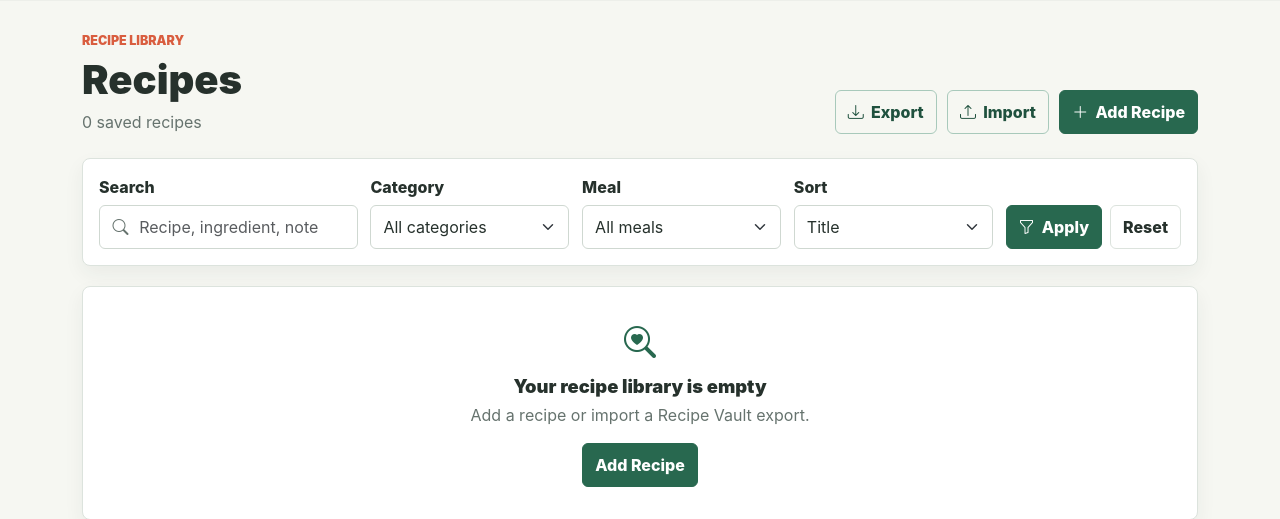
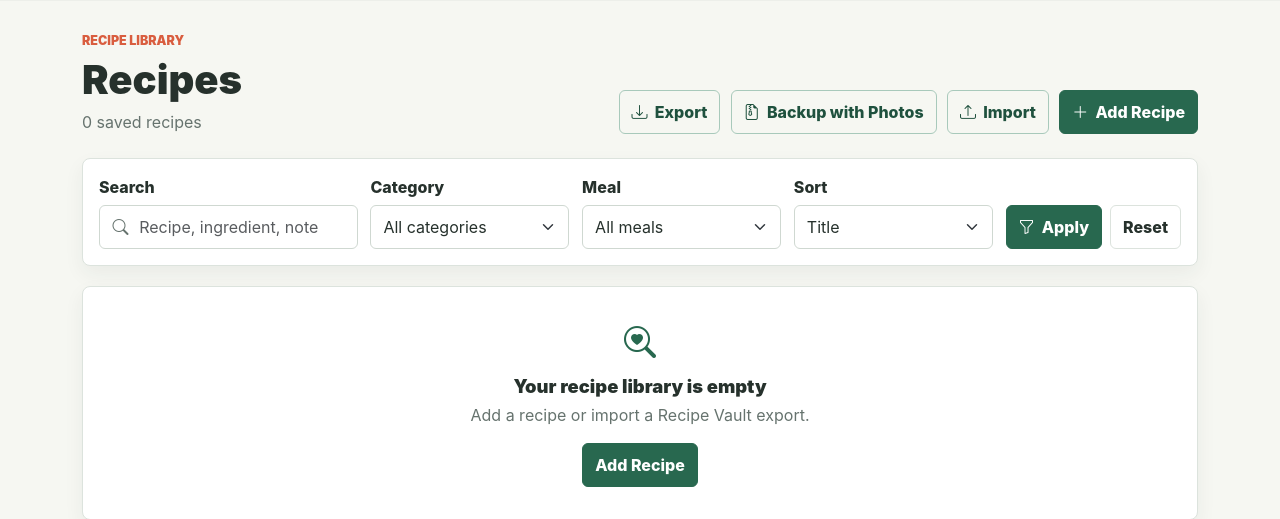
Before and after one commit to acom64/recipe-vault, a Flask app: page /recipes in a window 1280 px wide. Shown: the part 72-591 px from the top of the page. Run offline with Flask 3, Linux system fonts and the light colour scheme; a user stored in the database is signed in; data that the repository does not hold is empty.

Commit message:
filters updated and added photos to export

```diff
--- a/app/routes.py
+++ b/app/routes.py
@@ -1,9 +1,11 @@
 import os
 import re
+import zipfile
 from collections import OrderedDict
+from io import BytesIO
 from uuid import uuid4
 
-from flask import Response, current_app, flash, jsonify, redirect, render_template, request, session, url_for
+from flask import Response, current_app, flash, jsonify, redirect, render_template, request, send_file, session, url_for
 from flask_login import current_user, login_required, login_user, logout_user
 from markupsafe import Markup, escape
 from werkzeug.utils import secure_filename
@@ -68,6 +70,8 @@ def register_routes(app):
         "Servings:": "servings",
         "Notes:": "notes",
         "Favorite:": "is_favorite",
+        "Recipe Photo:": "photo_filename",
+        "Chef Photo:": "chef_photo_filename",
         "Ingredients:": "ingredients",
         "Instructions:": "instructions",
     }
@@ -413,6 +417,48 @@ def register_routes(app):
 
         return filename
 
+    def uploaded_image_path(filename):
+        if not filename:
+            return None
+
+        safe_filename = secure_filename(filename)
+
+        if safe_filename != filename:
+            return None
+
+        image_path = os.path.join(current_app.config["UPLOAD_FOLDER"], safe_filename)
+
+        if not os.path.isfile(image_path):
+            return None
+
+        return image_path
+
+    def zip_image_member(filename):
+        safe_filename = secure_filename(filename or "")
+
+        if not safe_filename:
+            return None
+
+        return f"uploads/{safe_filename}"
+
+    def save_image_from_backup(zip_file, filename):
+        member_name = zip_image_member(filename)
+
+        if not member_name or member_name not in zip_file.namelist():
+            return None
+
+        extension = filename.rsplit(".", 1)[-1].lower() if "." in filename else ""
+        if extension not in allowed_image_extensions:
+            return None
+
+        saved_filename = f"{uuid4().hex}_{secure_filename(filename)}"
+        destination_path = os.path.join(current_app.config["UPLOAD_FOLDER"], saved_filename)
+
+        with zip_file.open(member_name) as source, open(destination_path, "wb") as destination:
+            destination.write(source.read())
+
+        return saved_filename
+
     def build_recipe_export(recipe_list):
         lines = [export_header, ""]
 
@@ -438,6 +484,10 @@ def register_routes(app):
                     recipe.notes or "",
                     "Favorite:",
                     "yes" if recipe.is_favorite else "no",
+                    "Recipe Photo:",
+                    recipe.photo_filename or "",
+                    "Chef Photo:",
+                    recipe.chef_photo_filename or "",
                     "Ingredients:",
                     format_ingredients(recipe.ingredients),
                     "Instructions:",
@@ -468,6 +518,8 @@ def register_routes(app):
                     "servings": [],
                     "notes": [],
                     "is_favorite": [],
+                    "photo_filename": [],
+                    "chef_photo_filename": [],
                     "ingredients": [],
                     "instructions": [],
                 }
@@ -797,22 +849,70 @@ def register_routes(app):
             headers={"Content-Disposition": "attachment; filename=recipe-vault-export.txt"},
         )
 
+    @app.route("/recipes/export/backup")
+    @login_required
+    def export_recipe_backup():
+        recipe_list = Recipe.query.filter_by(user_id=current_user.id).order_by(Recipe.title.asc()).all()
+        export_text = build_recipe_export(recipe_list)
+        archive_buffer = BytesIO()
+        added_images = set()
+
+        with zipfile.ZipFile(archive_buffer, "w", zipfile.ZIP_DEFLATED) as backup_zip:
+            backup_zip.writestr("recipe-vault-export.txt", export_text)
+
+            for recipe in recipe_list:
+                for filename in (recipe.photo_filename, recipe.chef_photo_filename):
+                    image_path = uploaded_image_path(filename)
+
+                    if not image_path or filename in added_images:
+                        continue
+
+                    backup_zip.write(image_path, zip_image_member(filename))
+                    added_images.add(filename)
+
+        archive_buffer.seek(0)
+
+        return send_file(
+            archive_buffer,
+            mimetype="application/zip",
+            as_attachment=True,
+            download_name="recipe-vault-backup.zip",
+        )
+
     @app.route("/recipes/import", methods=["POST"])
     @login_required
     def import_recipes():
         export_file = request.files.get("recipe_export")
 
         if not export_file or not export_file.filename:
-            flash("Please choose a recipe export text file to import.", "danger")
+            flash("Please choose a recipe export text or backup ZIP file to import.", "danger")
             return redirect(url_for("recipes"))
 
-        export_text = export_file.read().decode("utf-8-sig", errors="replace")
+        backup_zip = None
+
+        if export_file.filename.lower().endswith(".zip"):
+            try:
+                backup_zip = zipfile.ZipFile(BytesIO(export_file.read()))
+                export_text = backup_zip.read("recipe-vault-export.txt").decode("utf-8-sig", errors="replace")
+            except (KeyError, zipfile.BadZipFile):
+                flash("That backup ZIP does not contain a valid Recipe Vault export.", "danger")
+                return redirect(url_for("recipes"))
+        else:
+            export_text = export_file.read().decode("utf-8-sig", errors="replace")
+
         imported_recipe_data = parse_recipe_export(export_text)
         imported_recipes = []
 
         for recipe_data in imported_recipe_data:
             if not recipe_data["title"] or not recipe_data["ingredients"]:
                 continue
+
+            photo_filename = None
+            chef_photo_filename = None
+
+            if backup_zip:
+                photo_filename = save_image_from_backup(backup_zip, recipe_data.get("photo_filename", ""))
+                chef_photo_filename = save_image_from_backup(backup_zip, recipe_data.get("chef_photo_filename", ""))
 
             recipe = Recipe(
                 title=recipe_data["title"],
@@ -824,6 +924,8 @@ def register_routes(app):
                 servings=parse_export_int(recipe_data.get("servings", "")),
                 notes=recipe_data.get("notes", ""),
                 is_favorite=parse_export_bool(recipe_data.get("is_favorite", "")),
+                photo_filename=photo_filename,
+                chef_photo_filename=chef_photo_filename,
                 instructions=recipe_data["instructions"],
                 user_id=current_user.id,
             )
--- a/app/templates/recipes.html
+++ b/app/templates/recipes.html
@@ -15,6 +15,10 @@
             <i class="bi bi-download" aria-hidden="true"></i>
             Export
         </a>
+        <a class="btn btn-outline-primary" href="{{ url_for('export_recipe_backup') }}">
+            <i class="bi bi-file-earmark-zip" aria-hidden="true"></i>
+            Backup with Photos
+        </a>
         <form action="{{ url_for('import_recipes') }}" method="POST" enctype="multipart/form-data" class="recipe-import-form">
             <button type="button" class="btn btn-outline-primary recipe-import-toggle" aria-expanded="false">
                 <i class="bi bi-upload" aria-hidden="true"></i>
@@ -27,8 +31,8 @@
                         type="file"
                         class="visually-hidden recipe-import-input"
                         name="recipe_export"
-                        accept=".txt,text/plain"
-                        aria-label="Import recipe export text file"
+                        accept=".txt,.zip,text/plain,application/zip"
+                        aria-label="Import recipe export text or backup ZIP file"
                         required>
                 </label>
                 <span class="recipe-import-file text-muted" aria-live="polite">No file selected</span>
@@ -44,7 +48,7 @@
     </div>
 </div>
 
-<form class="recipe-filter-bar" method="GET">
+<form class="recipe-filter-bar" method="GET" data-auto-filter-form>
     {% if selected_favorite %}
         <input type="hidden" name="favorite" value="1">
     {% endif %}
@@ -64,7 +68,7 @@
 
     <div>
         <label for="food_category" class="form-label">Category</label>
-        <select id="food_category" name="food_category" class="form-select">
+        <select id="food_category" name="food_category" class="form-select" data-auto-submit-filter>
             <option value="">All categories</option>
             {% for category in food_categories %}
                 <option value="{{ category }}" {% if selected_food_category == category %}selected{% endif %}>
@@ -76,7 +80,7 @@
 
     <div>
         <label for="meal_type" class="form-label">Meal</label>
-        <select id="meal_type" name="meal_type" class="form-select">
+        <select id="meal_type" name="meal_type" class="form-select" data-auto-submit-filter>
             <option value="">All meals</option>
             {% for value, label in meal_types %}
                 <option value="{{ value }}" {% if selected_meal_type == value %}selected{% endif %}>
@@ -88,7 +92,7 @@
 
     <div>
         <label for="sort" class="form-label">Sort</label>
-        <select id="sort" name="sort" class="form-select">
+        <select id="sort" name="sort" class="form-select" data-auto-submit-filter>
             <option value="title" {% if selected_sort == "title" %}selected{% endif %}>Title</option>
             <option value="newest" {% if selected_sort == "newest" %}selected{% endif %}>Newest</option>
             <option value="favorites" {% if selected_sort == "favorites" %}selected{% endif %}>Favorites</option>
@@ -287,5 +291,17 @@
             submit.disabled = !file;
         });
     });
+
+    document.querySelectorAll("[data-auto-submit-filter]").forEach((field) => {
+        field.addEventListener("change", () => {
+            const form = field.closest("[data-auto-filter-form]");
+
+            if (!form) {
+                return;
+            }
+
+            form.requestSubmit();
+        });
+    });
 </script>
 {% endblock %}
```
Also changed, not shown: tests/test_auth_and_ownership.py (+46 -0 lines), README.md.
